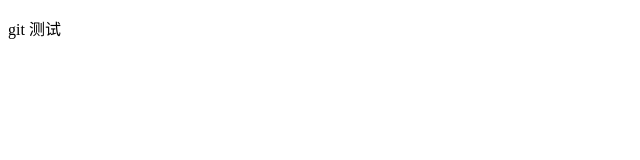
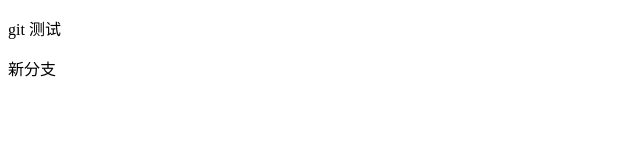
Before and after one commit to luohuabuzai/gitTest, a plain HTML site: page index.html in a window 1280 px wide. Shown: the full height of the page, 0-640 px from the left. Drawn offline with Linux system fonts and the light colour scheme.

Commit message:
测试0824

```diff
--- a/index.html
+++ b/index.html
@@ -12,7 +12,7 @@
 
 <body>
     <p>git 测试</p>
-
+    <p>新分支</p>
 
 </body>
 
```
